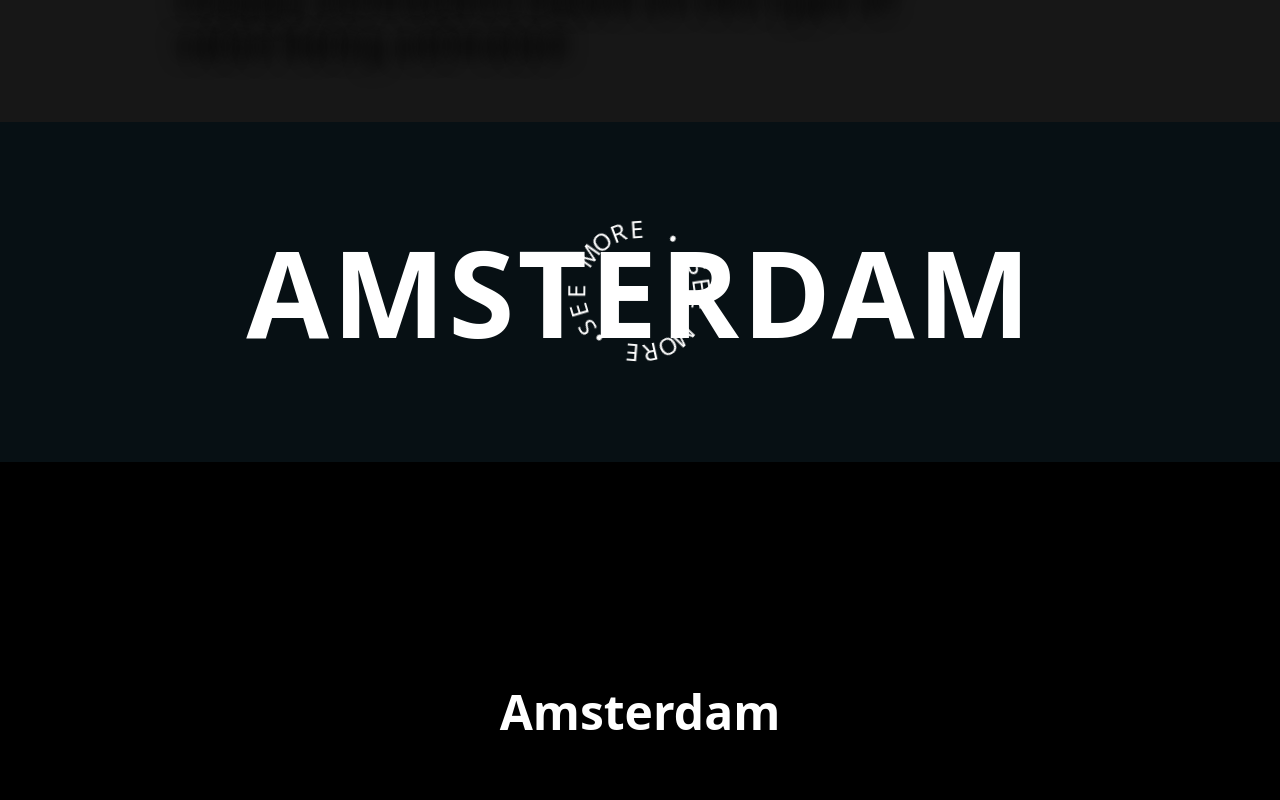
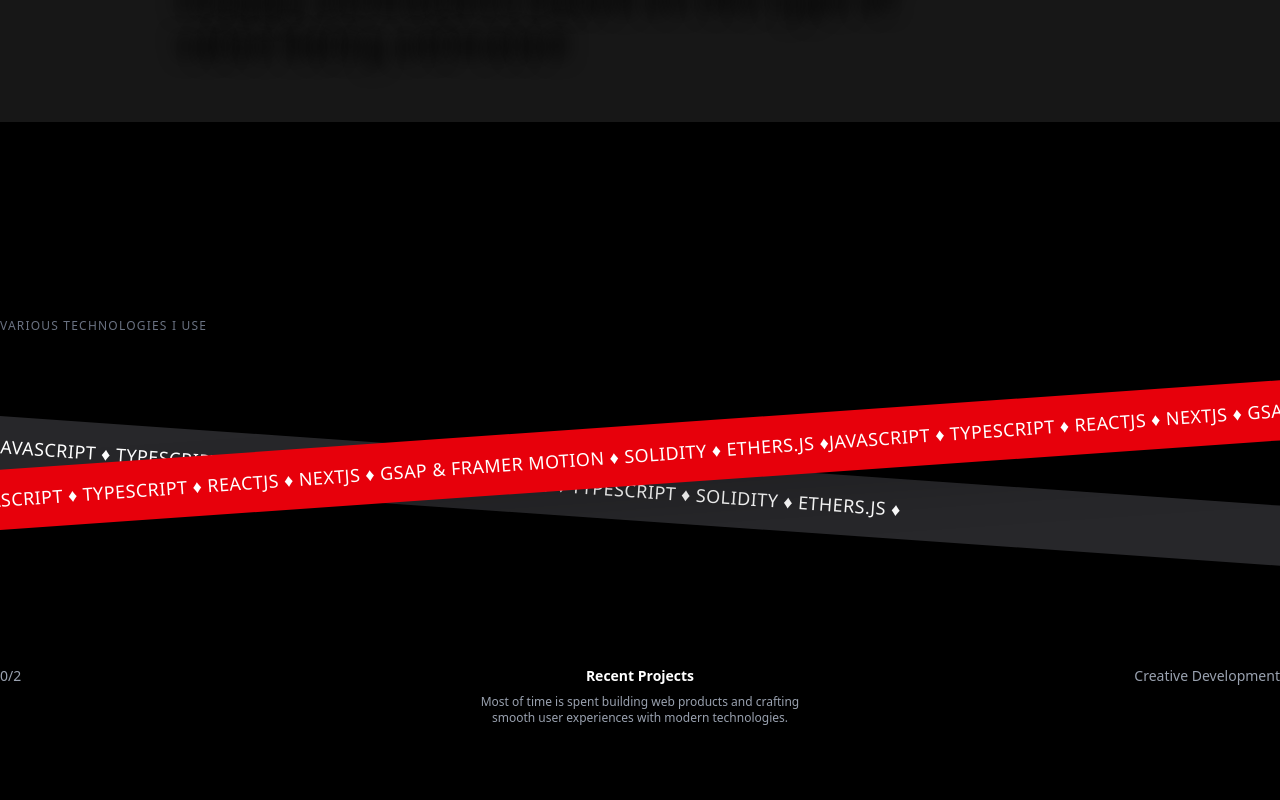
Before and after one commit to Sajnin14/sajnin-frontend, a React (Vite) app: page / in a window 1280 px wide. Shown: the part 1040-1840 px from the top of the page. Built offline with nearby package versions, Linux system fonts and the light colour scheme.

Commit message:
marquee has been created

```diff
--- a/package.json
+++ b/package.json
@@ -19,13 +19,14 @@
     "localforage": "^1.10.0",
     "lucide-react": "^0.563.0",
     "match-sorter": "^8.2.0",
-    "motion": "^12.36.0",
+    "motion": "^12.38.0",
     "react": "^19.2.3",
     "react-dom": "^19.2.0",
+    "react-icons": "^5.6.0",
     "react-router-dom": "^7.12.0",
     "sort-by": "^1.2.0",
     "split-type": "^0.3.4",
-    "tailwind-merge": "^3.4.0",
+    "tailwind-merge": "^3.5.0",
     "tailwindcss": "^4.1.18"
   },
   "devDependencies": {
--- a/src/AllPages/HomePage.jsx
+++ b/src/AllPages/HomePage.jsx
@@ -3,6 +3,7 @@ import Certificates from "@/components/HomePageComponents/Certificates";
 import HeroSction from "@/components/HomePageComponents/HeroSction";
 import ScrollPath from "@/components/HomePageComponents/ScrollPath";
 import SimpleAboutSection from "@/components/HomePageComponents/SimpleAboutSection";
+import TechMarqueeSection from "@/components/HomePageComponents/TechMarqueeSection";
 import React from "react";
 
 export default function HomePage() {
@@ -10,8 +11,9 @@ export default function HomePage() {
     <div>
       <HeroSction />
       <SimpleAboutSection />
+      <TechMarqueeSection />
       <FloatingTargetComponents />
-      <Certificates/>
+      <Certificates />
       <ScrollPath />
     </div>
   );
--- /dev/null
+++ b/src/Hooks/useMediaQuery.jsx
@@ -0,0 +1,14 @@
+import { useEffect, useState } from 'react';
+export function useMediaQuery(query) {
+    const [value, setValue] = useState(false);
+    useEffect(() => {
+        function onChange(event) {
+            setValue(event.matches);
+        }
+        const result = matchMedia(query);
+        result.addEventListener('change', onChange);
+        setValue(result.matches);
+        return () => result.removeEventListener('change', onChange);
+    }, [query]);
+    return value;
+}
--- /dev/null
+++ b/src/components/HomePageComponents/TechMarqueeSection.jsx
@@ -0,0 +1,84 @@
+import React from "react";
+import { motion } from "framer-motion";
+
+const strip1 =
+  "JAVASCRIPT ♦ TYPESCRIPT ♦ SOLIDITY ♦ ETHERS.JS ♦ ";
+const strip2 =
+  "JAVASCRIPT ♦ TYPESCRIPT ♦ REACTJS ♦ NEXTJS ♦ GSAP & FRAMER MOTION ♦ SOLIDITY ♦ ETHERS.JS ♦ ";
+
+const MarqueeRow = ({ text, className, speed = 20 }) => {
+  return (
+    <div className={`overflow-hidden whitespace-nowrap ${className}`}>
+      <motion.div
+        className="flex"
+        animate={{ x: ["0%", "-50%"] }}
+        transition={{
+          repeat: Infinity,
+          duration: speed,
+          ease: "linear",
+        }}
+      >
+        {/* duplicate for seamless loop */}
+        <span className="text-white text-lg font-medium tracking-wide">
+          {text.repeat(2)}
+        </span>
+        <span className="text-white text-lg font-medium tracking-wide">
+          {text.repeat(2)}
+        </span>
+      </motion.div>
+    </div>
+  );
+};
+
+export default function TechMarqueeSection() {
+  return (
+    <div className="bg-black text-white min-h-screen flex flex-col justify-center">
+
+      {/* Top Label */}
+      <p className="text-gray-500 text-xs tracking-widest mb-10">
+        VARIOUS TECHNOLOGIES I USE
+      </p>
+
+      {/* Marquee Container */}
+      <div className="relative h-49 flex items-center justify-center overflow-hidden">
+
+        {/* Bottom Strip */}
+        <div className="absolute w-[160%] right-[-10%] top-[35%] rotate-[4deg] z-10">
+          <div className="bg-zinc-800 py-4 shadow-lg">
+            <MarqueeRow text={strip1} speed={25} />
+          </div>
+        </div>
+
+        {/* Top Strip */}
+        <div className="absolute w-[160%] right-[-10%] top-[35%] -rotate-[4deg] z-20">
+          <div className="bg-red-600 py-4 shadow-2xl">
+            <MarqueeRow text={strip2} speed={25} />
+          </div>
+        </div>
+
+      </div>
+
+      {/* Bottom Content */}
+      <div className="mt-24 grid grid-cols-3 items-start text-sm">
+
+        {/* Left */}
+        <div className="text-gray-400">0/2</div>
+
+        {/* Center */}
+        <div className="text-center">
+          <h3 className="text-white font-semibold mb-2">
+            Recent Projects
+          </h3>
+          <p className="text-gray-400 text-xs max-w-xs mx-auto">
+            Most of time is spent building web products and crafting smooth user experiences with modern technologies.
+          </p>
+        </div>
+
+        {/* Right */}
+        <div className="text-right text-gray-400">
+          Creative Development
+        </div>
+      </div>
+    </div>
+  );
+}
```
Also changed, not shown: 1 other file (tests, documents, lock files or other folders).
